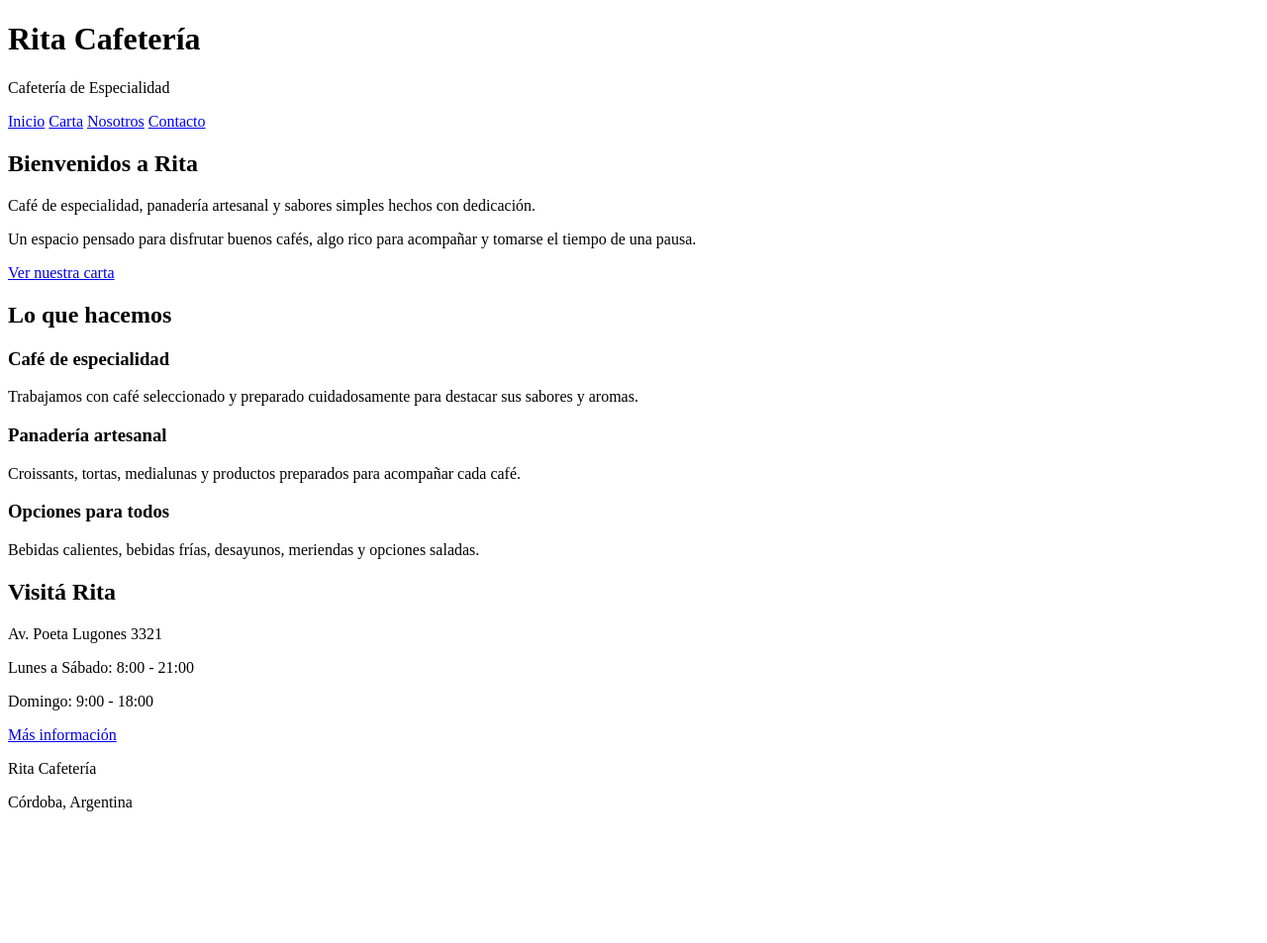
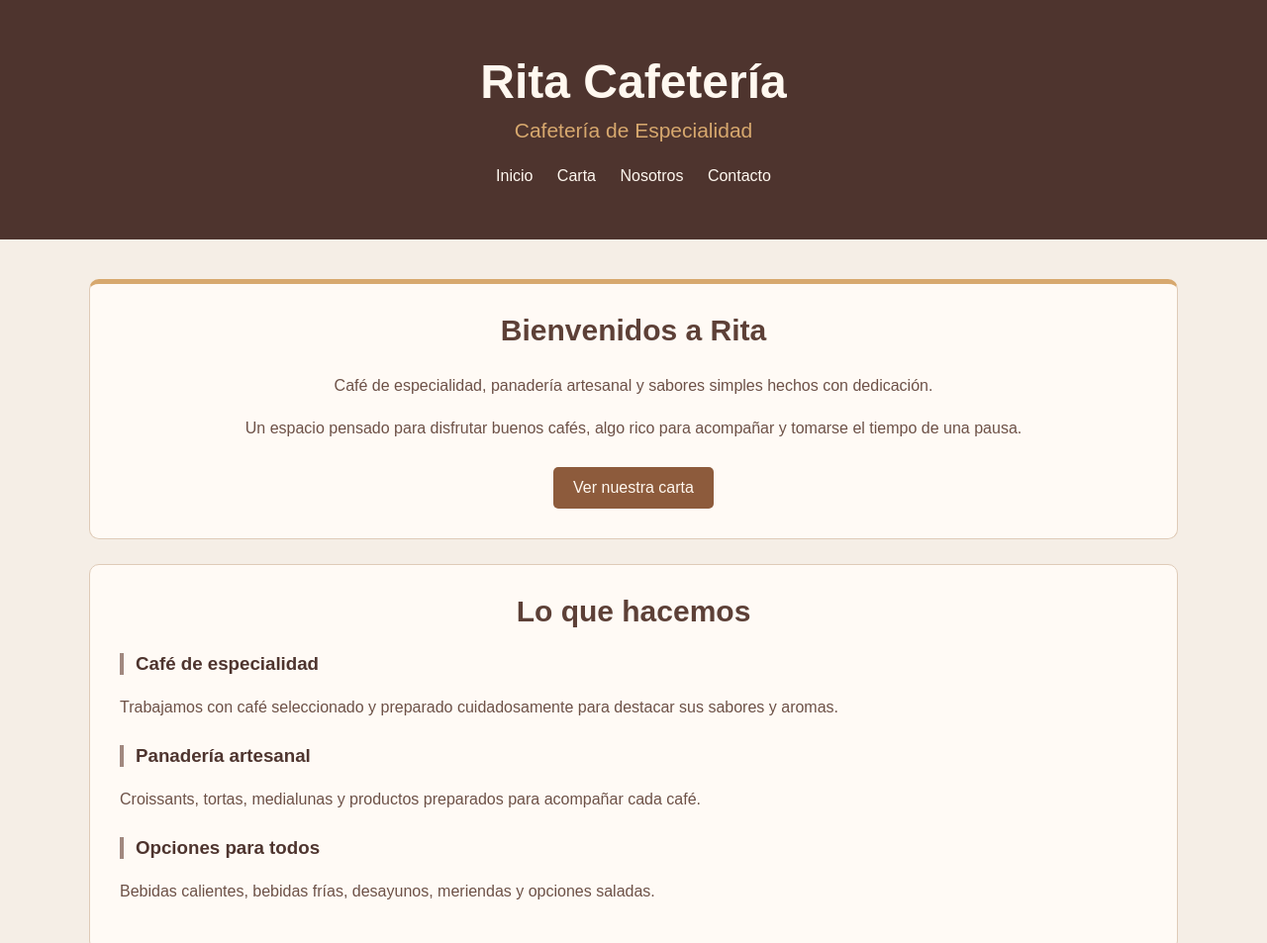
Before and after one commit to 2317880/G11-Carta-De-Cafeteria, a plain HTML site: page index.html in a window 1280 px wide. Shown: the top 953 px of the page at 99% size. Before the commit the page ends 836 px from the top, so only its background shows below. Drawn offline with Linux system fonts and the light colour scheme.

Commit message:
feat: agregar css a la página de inicio

```diff
--- /dev/null
+++ b/index.css
@@ -0,0 +1,136 @@
+* {
+    box-sizing: border-box;
+}
+
+body {
+    margin: 0;
+    background-color: #f5eee6;
+    color: #3e2723;
+    font-family: Arial, Helvetica, sans-serif;
+}
+
+header {
+    background-color: #4e342e;
+    color: #fff8f0;
+    text-align: center;
+    padding: 55px 20px;
+}
+
+header h1 {
+    margin: 0 0 10px;
+    font-size: 48px;
+}
+
+header p {
+    margin: 0 0 25px;
+    color: #d7a86e;
+    font-size: 21px;
+}
+
+nav a {
+    color: #fff8f0;
+    margin: 0 10px;
+    text-decoration: none;
+}
+
+nav a:hover {
+    color: #d7a86e;
+}
+
+main {
+    width: 90%;
+    max-width: 1100px;
+    margin: 40px auto;
+}
+
+section {
+    background-color: #fffaf5;
+    padding: 30px;
+    margin-bottom: 25px;
+    border: 1px solid #dfcbb8;
+    border-radius: 10px;
+}
+
+section h2 {
+    margin-top: 0;
+    color: #5d4037;
+    text-align: center;
+    font-size: 30px;
+}
+
+section h3 {
+    color: #4e342e;
+    margin-top: 25px;
+}
+
+section p {
+    color: #6d5147;
+    line-height: 1.7;
+}
+
+section a {
+    display: inline-block;
+    margin-top: 10px;
+    padding: 12px 20px;
+    background-color: #8d5b3c;
+    border-radius: 5px;
+    color: #fff8f0;
+    text-decoration: none;
+}
+
+section a:hover {
+    background-color: #6d4030;
+}
+
+.hero {
+    text-align: center;
+    border-top: 5px solid #d7a86e;
+}
+
+.destacados h3 {
+    border-left: 4px solid #a1887f;
+    padding-left: 12px;
+}
+
+.visita {
+    text-align: center;
+}
+
+footer {
+    background-color: #3e2723;
+    color: #f5eee6;
+    text-align: center;
+    padding: 25px;
+}
+
+footer p {
+    margin: 8px;
+}
+
+@media (max-width: 700px) {
+    header h1 {
+        font-size: 36px;
+    }
+
+    header p {
+        font-size: 18px;
+    }
+
+    nav a {
+        display: inline-block;
+        margin: 5px 8px;
+    }
+
+    main {
+        width: 95%;
+        margin: 25px auto;
+    }
+
+    section {
+        padding: 20px;
+    }
+
+    section h2 {
+        font-size: 25px;
+    }
+}
--- a/index.html
+++ b/index.html
@@ -3,6 +3,7 @@
 
 <head>
     <meta charset="UTF-8">
+    <link rel="stylesheet" href="index.css">
     <title>Rita Cafetería</title>
 </head>
 
@@ -22,7 +23,7 @@
 
     <main>
 
-        <section>
+        <section class="hero">
             <h2>Bienvenidos a Rita</h2>
 
             <p>
@@ -38,7 +39,7 @@
             <a href="carta.html">Ver nuestra carta</a>
         </section>
 
-        <section>
+        <section class="destacados">
             <h2>Lo que hacemos</h2>
 
             <h3>Café de especialidad</h3>
@@ -60,7 +61,7 @@
             </p>
         </section>
 
-        <section>
+        <section class="visita">
             <h2>Visitá Rita</h2>
 
             <p>Av. Poeta Lugones 3321</p>
```
